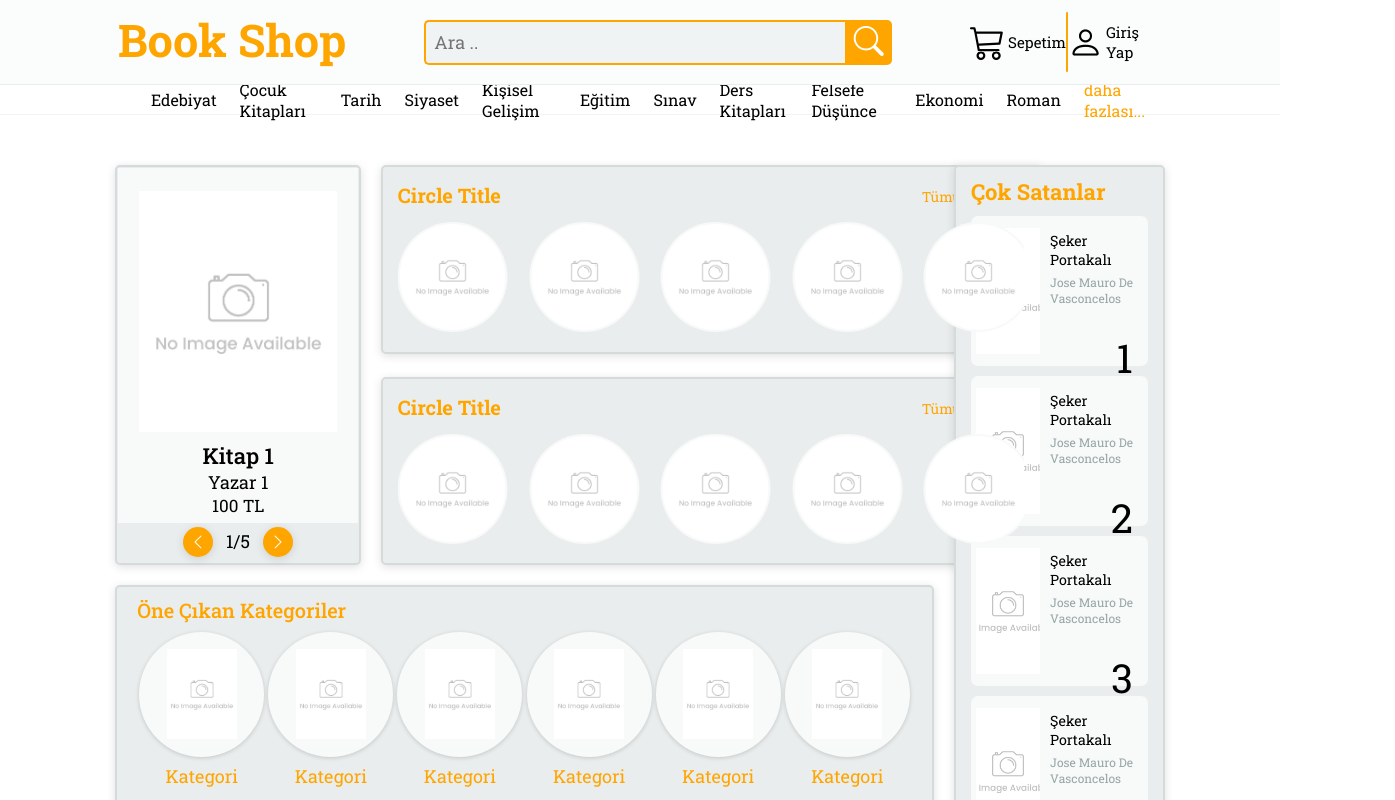
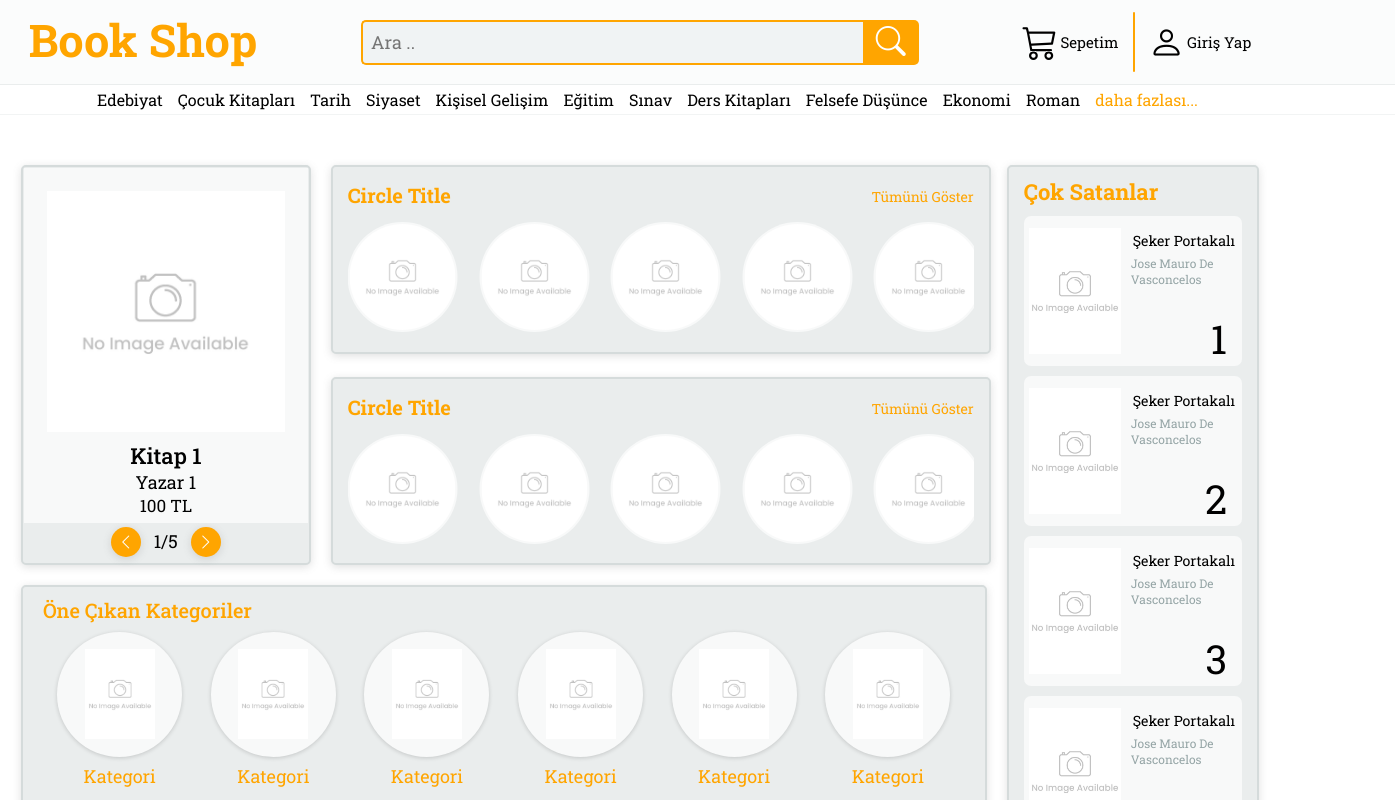
Before and after one commit to Nihat-Yildirim/Book-Shop-Client, a Vue app: page / in a window 1280 px wide. Shown: the top 800 px of the page, 1395 px wide, since content can reach past the window. Built offline with nearby package versions, Linux system fonts and the light colour scheme.

Commit message:
projede genelinde minumun size değeri belirlendi

```diff
--- a/src/assets/reset.css
+++ b/src/assets/reset.css
@@ -8,6 +8,11 @@
     list-style: none;
 }
 
+body{
+    display: flex;
+    justify-content: center;
+}
+
 img{
     user-select: none;
 }
--- a/src/pages/user/components/CategoriesComponent.vue
+++ b/src/pages/user/components/CategoriesComponent.vue
@@ -43,7 +43,7 @@ export default{
     }
 
     .category{
-        margin-left: 23px;
+        margin-left: 15px;
         cursor: pointer;
         user-select: none;
     }
--- a/src/pages/user/components/HeaderComponent.vue
+++ b/src/pages/user/components/HeaderComponent.vue
@@ -220,6 +220,7 @@ export default{
         width: 200px;
         background-color: #fefefe;
         box-shadow: rgba(0, 0, 0, 0.24) 0px 3px 8px;
+        z-index: 200;
     }
 
     #triangle{
--- a/src/pages/user/home_page/HomePage.vue
+++ b/src/pages/user/home_page/HomePage.vue
@@ -57,8 +57,10 @@ export default {
 
 <style>
     #home-page-container{
+        height: 100%;
         width: 100%;
-        height: 100%;
+        min-width: 1510px;
+        max-width: 1510px;
     }
 
     #home-page-content{
@@ -71,6 +73,7 @@ export default {
         width: 22%;
         height: 1660px;
         padding-left: 20px;
+        position: relative;
     }
 
     #home-page-left{
```
